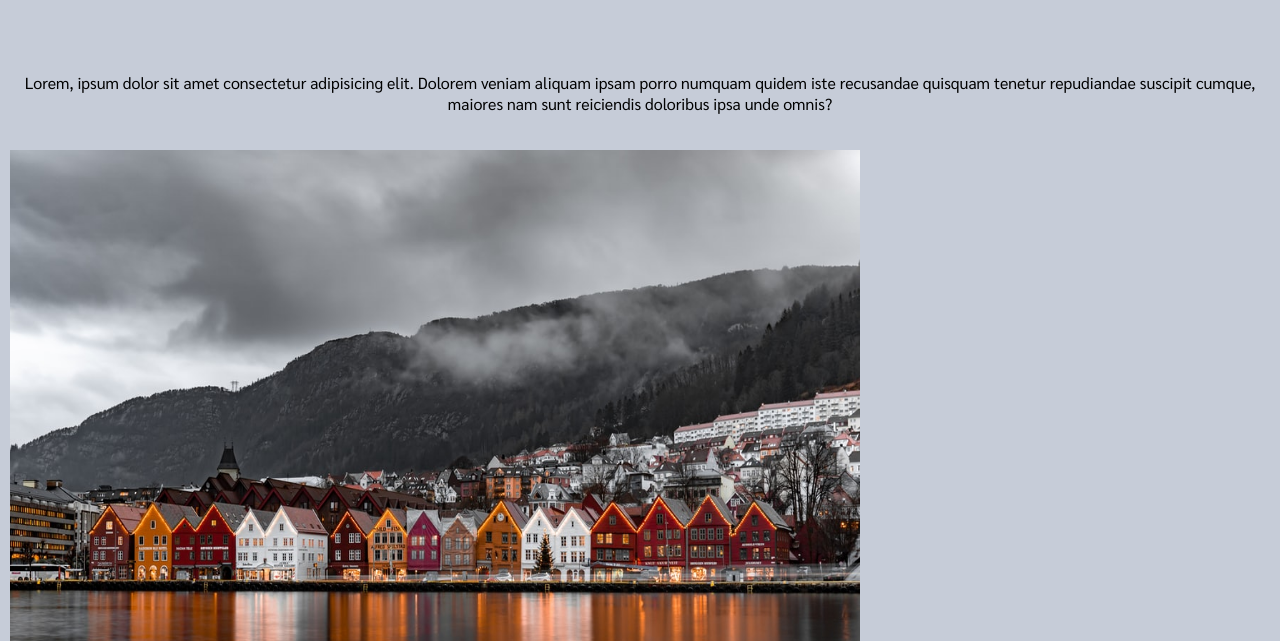
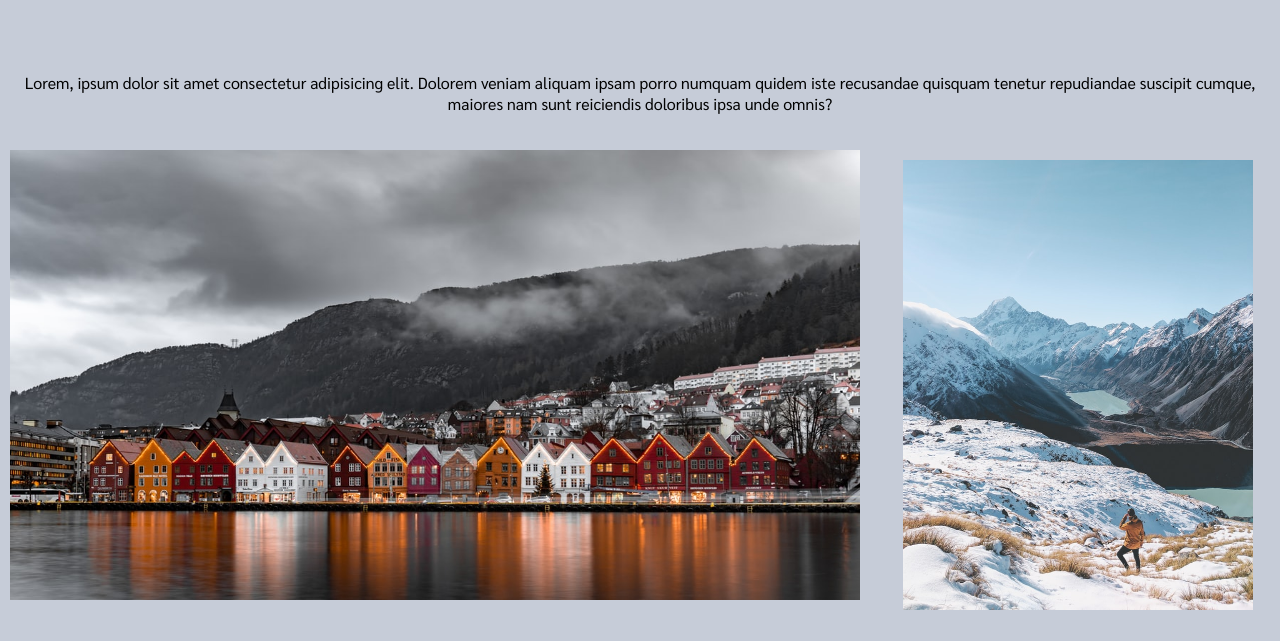
Before and after one commit to Anastas456/web-labs-2sem-martynova, a plain HTML site: page Laba8/laba8.html in a window 1280 px wide. Shown: the part 80-721 px from the top of the page. Drawn offline with Linux system fonts and the light colour scheme.

Commit message:
maybe emd

```diff
--- a/Laba8/style8.css
+++ b/Laba8/style8.css
@@ -49,7 +49,7 @@ header{
 .lists{
     display:flex;
     flex-wrap: wrap;
-    justify-content: space-around;
+    justify-content: space-between;
 }
 .list1 {
     padding:10px;
@@ -57,8 +57,8 @@ header{
     order:2;
 }
 .list1 img{
-    width:450px;
-    height:550px;
+    width:350px;
+    height:450px;
 }
 .list2 {
     padding:10px;
@@ -67,7 +67,7 @@ header{
 }
 .list2 img{
     width:850px;
-    height:550px;
+    height:450px;
 }
 .list3 {
     padding:10px;
```
